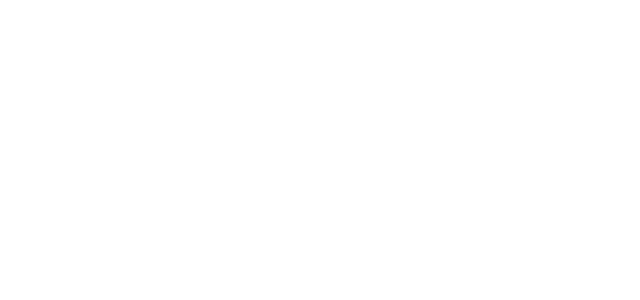
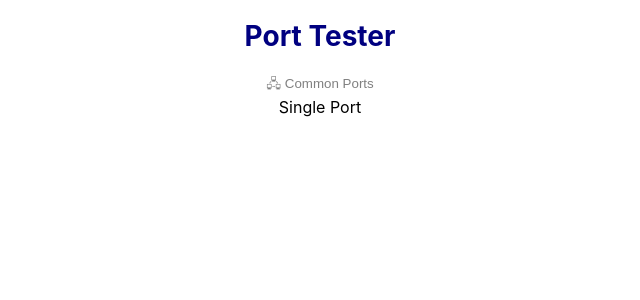
Before and after one commit to fresh-js-devs/apiary, a React (Create React App) app: page / in a window 1280 px wide. Shown: the top 300 px of the page, without its empty margins (320-960 px from the left). Built offline with nearby package versions, Linux system fonts and the light colour scheme.

Commit message:
Basic app layout

```diff
--- a/package.json
+++ b/package.json
@@ -3,11 +3,16 @@
   "version": "0.1.0",
   "private": true,
   "dependencies": {
+    "@emotion/core": "^10.0.28",
+    "@emotion/styled": "^10.0.27",
     "@testing-library/jest-dom": "^4.2.4",
     "@testing-library/react": "^9.3.2",
     "@testing-library/user-event": "^7.1.2",
+    "emotion": "^10.0.27",
     "react": "^16.13.1",
     "react-dom": "^16.13.1",
+    "react-router": "^5.1.2",
+    "react-router-dom": "^5.1.2",
     "react-scripts": "3.4.1"
   },
   "scripts": {
--- a/public/index.html
+++ b/public/index.html
@@ -11,7 +11,7 @@
     />
     <link rel="apple-touch-icon" href="%PUBLIC_URL%/logo192.png" />
     <link rel="manifest" href="%PUBLIC_URL%/manifest.json" />
-    <title>Test of Reachable Ports</title>
+    <title>Port Tester</title>
   </head>
   <body>
     <noscript>You need to enable JavaScript to run this app.</noscript>
--- a/src/App.js
+++ b/src/App.js
@@ -1,8 +1,15 @@
 import React from "react";
 import "./App.css";
 
+import Routes from "./routes";
+import Layout from "./components/Layout/Layout";
+
 function App() {
-  return <div> </div>;
+  return (
+    <Layout>
+      <Routes />
+    </Layout>
+  );
 }
 
 export default App;
--- /dev/null
+++ b/src/components/Layout/Layout.js
@@ -0,0 +1,15 @@
+import React from "react";
+import Heading from "../atoms/Heading/Heading";
+
+const Layout = ({ children }) => {
+  return (
+    <div className="App">
+      <div className="container">
+        <Heading>Port Tester</Heading>
+        {children}
+      </div>
+    </div>
+  );
+};
+
+export default Layout;
--- /dev/null
+++ b/src/components/atoms/Button/Button.js
@@ -0,0 +1,11 @@
+import styled from "@emotion/styled";
+
+const Button = styled.button({
+  fontsize: "13px",
+  color: "grey",
+  border: "none",
+  background: "none",
+  textDecoration: "none",
+});
+
+export default Button;
--- /dev/null
+++ b/src/components/atoms/Heading/Heading.js
@@ -0,0 +1,8 @@
+import styled from "@emotion/styled";
+
+const Heading = styled.h1({
+  fontSize: "28px",
+  color: "navy",
+});
+
+export default Heading;
--- /dev/null
+++ b/src/pages/CommonPorts/CommonPorts.js
@@ -0,0 +1,17 @@
+import React from "react";
+import Button from "../../components/atoms/Button/Button";
+
+import { useHistory } from "react-router-dom";
+
+const CommonPorts = () => {
+  const { push } = useHistory();
+
+  return (
+    <div>
+      <Button onClick={() => push("/singleport")}>🖧 Single Port</Button>
+      <div>Common Ports</div>
+    </div>
+  );
+};
+
+export default CommonPorts;
--- /dev/null
+++ b/src/pages/SinglePort/SinglePort.js
@@ -0,0 +1,17 @@
+import React from "react";
+import Button from "../../components/atoms/Button/Button";
+
+import { useHistory } from "react-router-dom";
+
+const SinglePort = () => {
+  const { push } = useHistory();
+
+  return (
+    <div>
+      <Button onClick={() => push("/commonports")}>🖧 Common Ports</Button>
+      <div>Single Port</div>
+    </div>
+  );
+};
+
+export default SinglePort;
--- /dev/null
+++ b/src/routes.js
@@ -0,0 +1,17 @@
+import React from "react";
+import { Switch, Route, BrowserRouter } from "react-router-dom";
+
+import SinglePort from "./pages/SinglePort/SinglePort";
+import CommonPorts from "./pages/CommonPorts/CommonPorts";
+
+export default () => {
+  return (
+    <BrowserRouter>
+      <Switch>
+        <Route exact path="/" component={SinglePort} />
+        <Route exact path="/singleport" component={SinglePort} />
+        <Route exact path="/commonports" component={CommonPorts} />
+      </Switch>
+    </BrowserRouter>
+  );
+};
```
Also changed, not shown: src/components/Layout/Layout.css (added), 1 other file (tests, documents, lock files or other folders).
